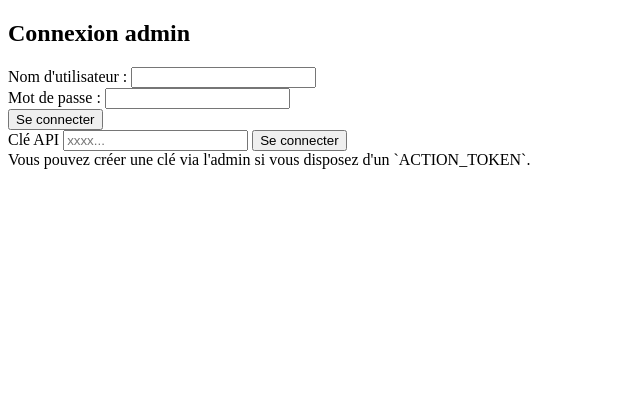
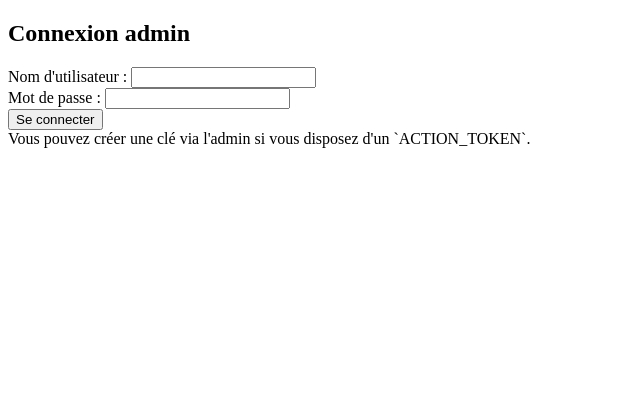
Before and after one commit to BunaTech-G/Dash-Fleet, a Flask app: template templates/login.html in a window 1280 px wide. Shown: the top 420 px of the page, without its empty margins (0-640 px from the left). Run offline with Flask 2, Linux system fonts and the light colour scheme; the template is opened without the code that fills it, so the values that code supplies are empty.

Commit message:
fix: supprimer l'ancien formulaire de clé API du template de connexion

```diff
--- a/templates/login.html
+++ b/templates/login.html
@@ -22,22 +22,7 @@
     {% endwith %}
 </body>
 </html>
-        <label for="api_key" class="label">Clé API</label>
-        <input id="api_key" class="auth-input" type="text" placeholder="xxxx..." autocomplete="off" aria-label="Clé API" tabindex="1" />
-      </div>
-
-      <button id="login" class="auth-btn" aria-label="Se connecter" tabindex="2">Se connecter</button>
-        <script>
-          // Toast universel
-          function showToast(msg, type='info', duration=3000) {
-            const toast = document.getElementById('toast');
-            toast.textContent = msg;
-            toast.style.background = type==='error' ? '#f43f5e' : (type==='success' ? '#22c55e' : 'var(--accent)');
-            toast.style.color = type==='error' ? '#fff' : '#04263a';
-            toast.style.display = 'block';
-            setTimeout(()=>{ toast.style.display = 'none'; }, duration);
-          }
-          // Exemple d'utilisation : showToast('Identifiants invalides', 'error');
+      <!-- Ancien formulaire clé API supprimé -->
         </script>
       <div id="msg" class="auth-error" aria-live="polite"></div>
       <div class="small" id="login-footer">Vous pouvez créer une clé via l'admin si vous disposez d'un `ACTION_TOKEN`.</div>
```
